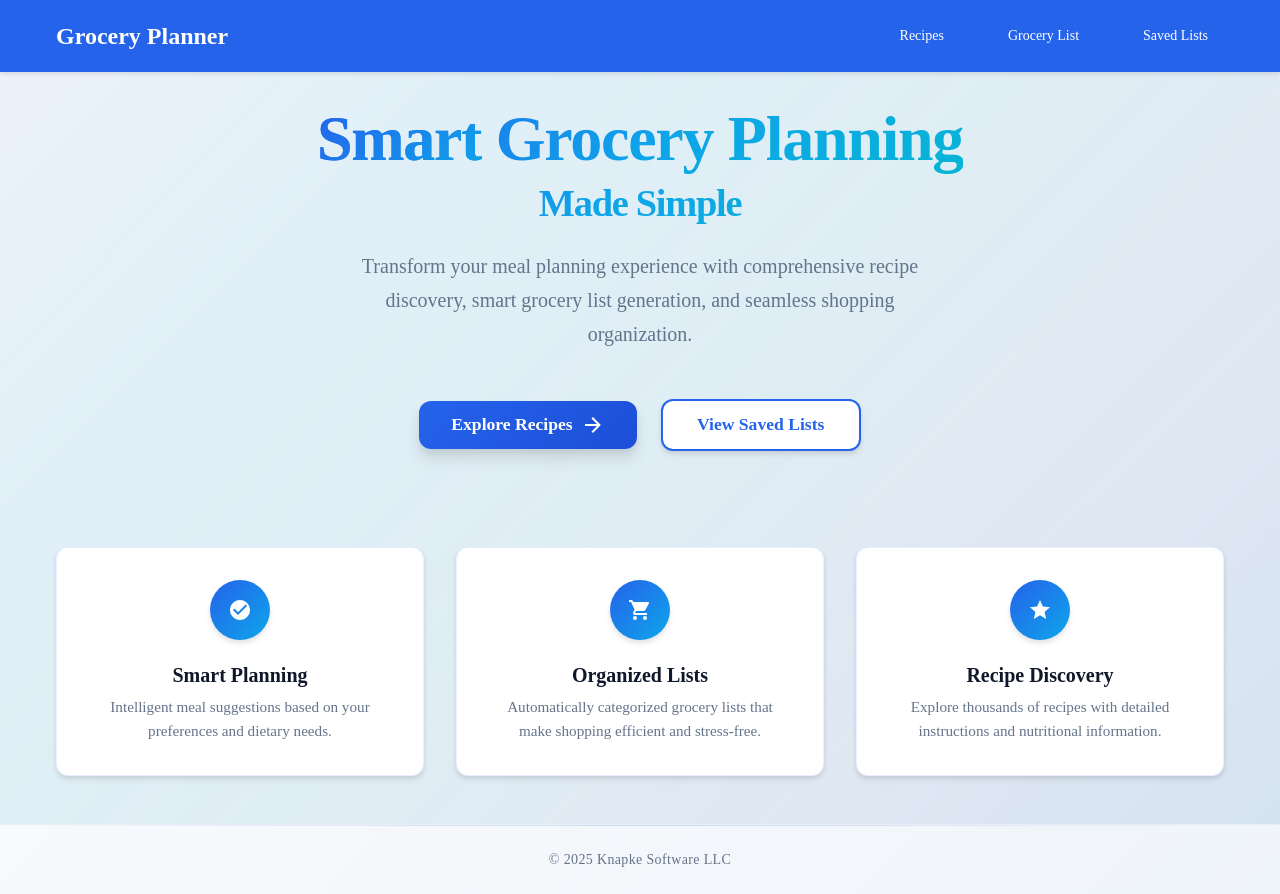
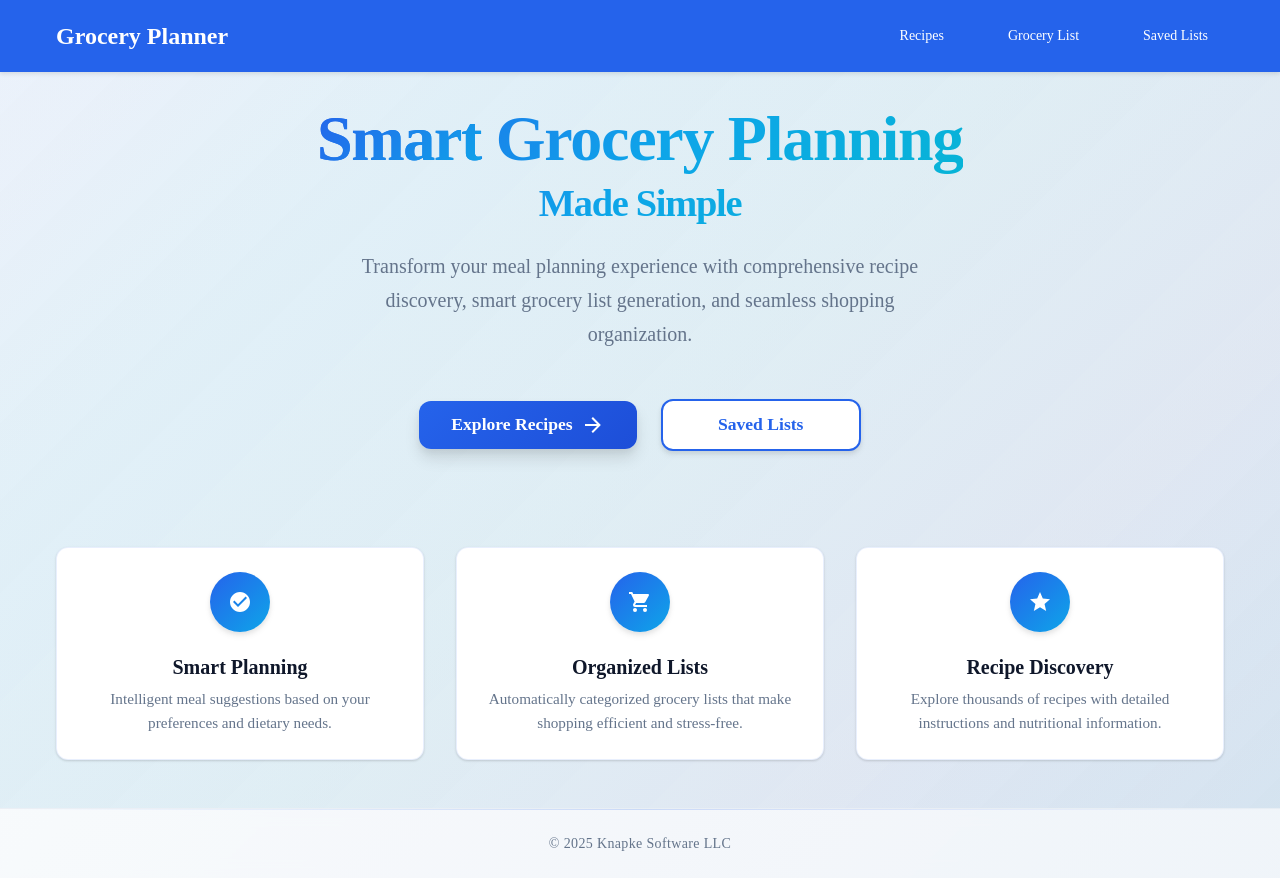
Before and after one commit to evanknapke/grocery-planner, a Vue app: page / in a window 1280 px wide. Built offline with nearby package versions, Linux system fonts and the light colour scheme.

Commit message:
Refactor home page: use VCard for feature cards and cleanup redundant elements

```diff
--- a/src/pages/HomePage.vue
+++ b/src/pages/HomePage.vue
@@ -1,7 +1,7 @@
 <template>
   <div class="home">
     <div class="home__container">
-    <div class="home__content">
+      <div class="home__content">
         <div class="home__hero">
           <h1 class="home__title">
             <span class="home__title-highlight">Smart</span> Grocery Planning
@@ -16,39 +16,30 @@
 
           <div class="home__actions">
             <VButton to="/recipes" variant="primary" size="lg" class="home__cta home__cta--primary" trailing-icon="arrowRight">
-              <span>Explore Recipes</span>
+              Explore Recipes
             </VButton>
 
             <VButton to="/saved-lists" variant="outline" size="lg" class="home__cta home__cta--secondary">
-              <span>View Saved Lists</span>
+              Saved Lists
             </VButton>
           </div>
         </div>
 
         <div class="home__features">
-          <div class="home__feature-card">
+          <VCard
+            v-for="feature in features"
+            :key="feature.id"
+            variant="default"
+            size="default"
+            interactive
+            class="home__feature-card"
+          >
             <div class="home__feature-icon">
-              <VIcon name="checkCircle" :size="24" />
+              <VIcon :name="feature.icon" :size="24" />
             </div>
-            <h3 class="home__feature-title">Smart Planning</h3>
-            <p class="home__feature-description">Intelligent meal suggestions based on your preferences and dietary needs.</p>
-          </div>
-
-          <div class="home__feature-card">
-            <div class="home__feature-icon">
-              <VIcon name="cart" :size="24" />
-            </div>
-            <h3 class="home__feature-title">Organized Lists</h3>
-            <p class="home__feature-description">Automatically categorized grocery lists that make shopping efficient and stress-free.</p>
-          </div>
-
-          <div class="home__feature-card">
-            <div class="home__feature-icon">
-              <VIcon name="star" :size="24" />
-            </div>
-            <h3 class="home__feature-title">Recipe Discovery</h3>
-            <p class="home__feature-description">Explore thousands of recipes with detailed instructions and nutritional information.</p>
-          </div>
+            <h3 class="home__feature-title">{{ feature.title }}</h3>
+            <p class="home__feature-description">{{ feature.description }}</p>
+          </VCard>
         </div>
       </div>
     </div>
@@ -58,6 +49,28 @@
 <script setup lang="ts">
 import VButton from '@/components/ui/VButton.vue'
 import VIcon from '@/components/ui/VIcon.vue'
+import VCard from '@/components/ui/VCard.vue'
+
+const features = [
+  {
+    id: 0,
+    icon: 'checkCircle',
+    title: 'Smart Planning',
+    description: 'Intelligent meal suggestions based on your preferences and dietary needs.'
+  },
+  {
+    id: 1,
+    icon: 'cart',
+    title: 'Organized Lists',
+    description: 'Automatically categorized grocery lists that make shopping efficient and stress-free.'
+  },
+  {
+    id: 2,
+    icon: 'star',
+    title: 'Recipe Discovery',
+    description: 'Explore thousands of recipes with detailed instructions and nutritional information.'
+  }
+]
 </script>
 
 <style scoped lang="scss">
@@ -137,14 +150,6 @@ import VIcon from '@/components/ui/VIcon.vue'
 
   &__cta {
     min-width: 200px;
-
-    &-icon {
-      transition: transform $transition-fast;
-    }
-
-    &:hover &-icon {
-      transform: translateX(4px);
-    }
   }
 
   &__features {
@@ -155,25 +160,18 @@ import VIcon from '@/components/ui/VIcon.vue'
   }
 
   &__feature-card {
-    background: $surface;
-    padding: $spacing-xl;
-    border-radius: $border-radius-lg;
-    box-shadow: $shadow-md;
     text-align: center;
-    transition: all $transition-normal;
-    border: 1px solid rgba($primary-color, 0.1);
+    border: 1px solid rgba($primary-color, 0.1) !important;
 
     &:hover {
-      transform: translateY(-4px);
-      box-shadow: $shadow-xl;
-      border-color: rgba($primary-color, 0.2);
+      border-color: rgba($primary-color, 0.2) !important;
     }
   }
 
   &__feature-icon {
     width: 60px;
     height: 60px;
-    margin: 0 auto $spacing-lg;
+    margin: 0 auto;
     background: linear-gradient(135deg, $primary-color, $secondary-color);
     border-radius: 50%;
     display: flex;
@@ -187,6 +185,7 @@ import VIcon from '@/components/ui/VIcon.vue'
     font-size: 1.25rem;
     font-weight: 700;
     color: $text-primary;
+    margin-top: $spacing-lg;
     margin-bottom: $spacing-sm;
   }
 
@@ -196,16 +195,6 @@ import VIcon from '@/components/ui/VIcon.vue'
     font-size: 0.95rem;
   }
 
-}
-
-// Animations
-@keyframes float {
-  0%, 100% {
-    transform: translateY(0px);
-  }
-  50% {
-    transform: translateY(-10px);
-  }
 }
 
 // Responsive design
@@ -247,9 +236,6 @@ import VIcon from '@/components/ui/VIcon.vue'
       margin-top: $spacing-xl;
     }
 
-    &__feature-card {
-      padding: $spacing-lg;
-    }
   }
 }
 
```
